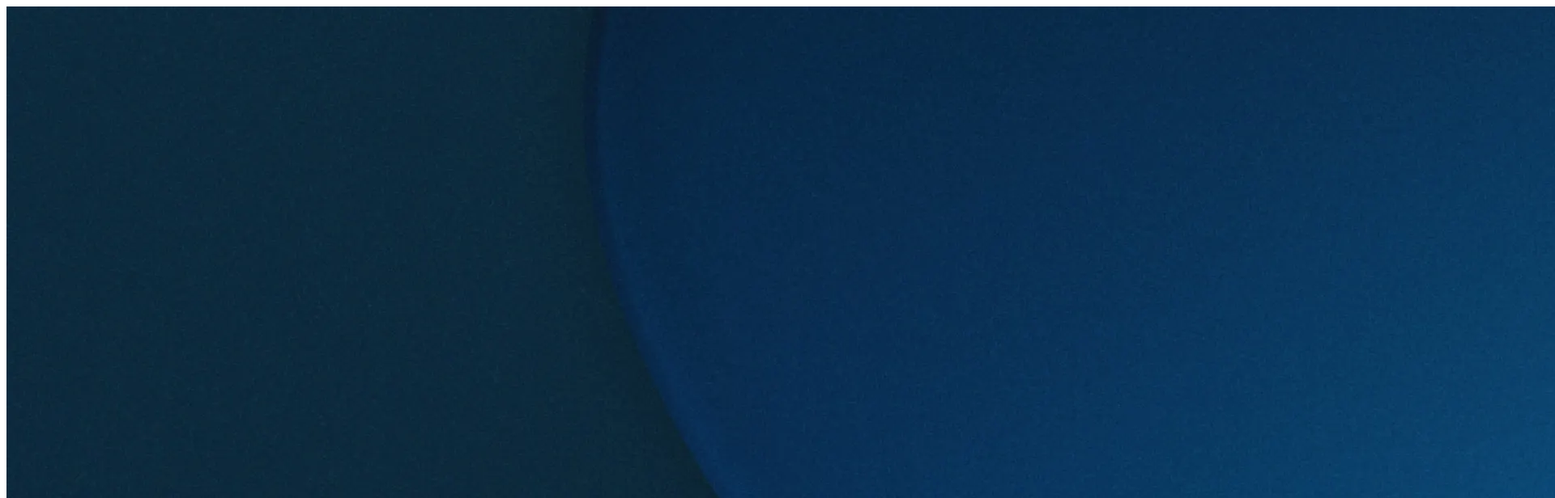
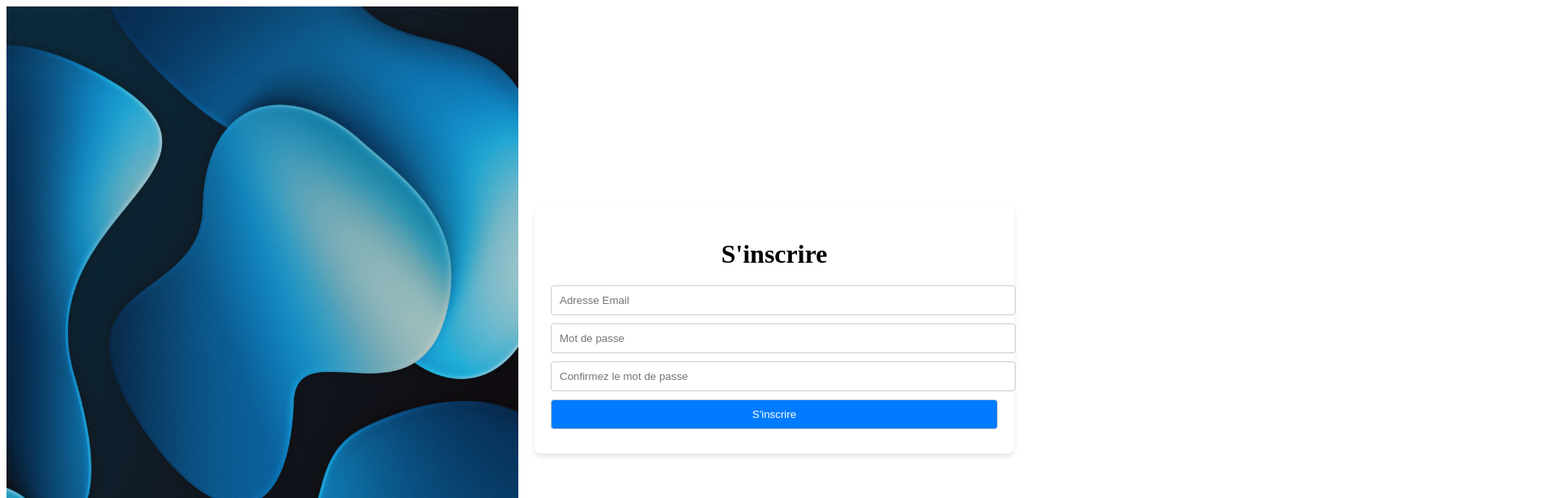
Before and after one commit to dvdfe/APP-CRUD-MERN, a React (Create React App) app in the folder frontend/: page / in a window 1280 px wide. Shown: the top 616 px of the page at 81% size, 1920 px wide, since content can reach past the window. Built offline with nearby package versions, Linux system fonts and the light colour scheme; the HTML template or start-up script is replaced by a standard one.

Commit message:
component Signup + style + requete post

```diff
--- /dev/null
+++ b/frontend/src/components/Login.js
@@ -0,0 +1,17 @@
+import React from "react";
+import "../styles/components/_login.scss"
+
+const Login = () => {
+  return (
+    <div className="login-container">
+      <form className="login-form">
+        <h1>Se connecter</h1>
+        <input type="email" placeholder="Adresse Email" />
+        <input type="password" placeholder="Mot de passe" />
+        <input type="submit" value="Se connecter" />
+      </form>
+    </div>
+  );
+};
+
+export default Login;
--- /dev/null
+++ b/frontend/src/components/Signup.js
@@ -0,0 +1,60 @@
+import React, { useState } from "react";
+import "../styles/components/_signup.scss";
+import axios from "axios";
+
+const Signup = () => {
+  const [email, setEmail] = useState("");
+  const [password, setPassword] = useState("");
+  const [confirmPassword, setConfirmPassword] = useState("");
+  const [errorMessage, setErrorMessage] = useState("")
+
+  const handleSubmit = async (e) => {
+    e.preventDefault();
+
+    if (password !== confirmPassword){
+     return  setErrorMessage("Les mots de passe ne correspondent pas")
+    }
+
+    try {
+      const response = await axios.post("http://localhost:3000/auth/signup", {
+        email,
+        password,
+        confirmPassword,
+      });
+
+      console.log(response.data);
+    } catch (error) {
+      setErrorMessage(error.response.data.message);
+    }
+  };
+
+  return (
+    <div className="signup-container">
+      <form className="signup-form" onSubmit={handleSubmit}>
+        <h1>S'inscrire</h1>
+        <input
+          type="email"
+          placeholder="Adresse Email"
+          value={email}
+          onChange={(e) => setEmail(e.target.value)}
+        />
+        <input
+          type="password"
+          placeholder="Mot de passe"
+          value={password}
+          onChange={(e) => setPassword(e.target.value)}
+        />
+        <input
+          type="password"
+          placeholder="Confirmez le mot de passe"
+          value={confirmPassword}
+          onChange={(e) => setConfirmPassword(e.target.value)}
+        />
+        {errorMessage && <div className="error-message" style={{ color: "red", paddingBottom: "5px" }}>{errorMessage}</div>}
+        <input type="submit" value="S'inscrire" />
+      </form>
+    </div>
+  );
+};
+
+export default Signup;
--- a/frontend/src/pages/LoginPage.js
+++ b/frontend/src/pages/LoginPage.js
@@ -1,26 +1,19 @@
-import React, { useEffect, useState } from "react";
+import React from "react";
+import "../styles/components/_loginPage.scss";
 import loginImage from "../assets/loginImage.webp";
+import Login from "../components/Login";
 import axios from "axios";
+import Signup from "../components/Signup";
 
 const LoginPage = () => {
-//   const handleForm = (e) => {
-//     axios.post("http://localhost:3000/auth/login");
-//   };
-
   return (
-    <div className="loginPage-container">
-      <div className="image-container">
-        <img src={loginImage} alt="Image avec texture et motif" />
+    <div className="login-page-container">
+      <div className="image-container" style={{ backgroundImage: `url(${loginImage})` }}>
       </div>
-      <form
-        className="login-form-container"
-        onSubmit={(e) => handleForm(e.target.value)}
-      >
-        <h1>Se connecter</h1>
-        <input type="text" placeholder="Adresse Email" />
-        <input type="password" placeholder="Mot de passe" />
-        <input type="submit" value="Se connecter" />
-      </form>
+      <div className="login-form-container">
+        {/* <Login /> */}
+        <Signup/>
+      </div>
     </div>
   );
 };
--- a/frontend/src/styles/_settings.scss
+++ b/frontend/src/styles/_settings.scss
@@ -5,9 +5,7 @@
 
   $font-1: "font-1", sans-serif;
 
-  $color-1: #61dafb;
-  $color-2: salmon;
-  $color-3: #282c34;
+
   $white: rgb(243, 243, 243);
 
   @mixin verticalCenter {
--- /dev/null
+++ b/frontend/src/styles/components/_login.scss
@@ -0,0 +1,43 @@
+.login-container {
+    display: flex;
+    justify-content: center;
+    align-items: center;
+    height: 100vh;
+  }
+
+  .login-form {
+    padding: 20px;
+    background-color: #ffffff;
+    border-radius: 8px;
+    box-shadow: 0px 4px 6px rgba(0, 0, 0, 0.1);
+    text-align: center;
+
+    h1 {
+      margin-bottom: 20px;
+    }
+
+    input {
+      width: 100%;
+      padding: 10px;
+      margin-bottom: 10px;
+      border: 1px solid #ccc;
+      border-radius: 4px;
+      outline: none;
+      transition: border-color 0.3s ease-in-out;
+
+      &:focus {
+        border-color: #007bff;
+      }
+    }
+
+    input[type="submit"] {
+      background-color: #007bff;
+      color: #ffffff;
+      cursor: pointer;
+      transition: background-color 0.3s ease-in-out;
+
+      &:hover {
+        background-color: #0056b3;
+      }
+    }
+  }
--- a/frontend/src/styles/components/_loginPage.scss
+++ b/frontend/src/styles/components/_loginPage.scss
@@ -1,53 +1,22 @@
-.loginPage-container {
+.login-page-container {
     display: flex;
-    align-items: center;
-    justify-content: center;
     height: 100vh;
+  }
 
   .image-container {
     flex: 1;
+    background-size: cover;
+    background-position: center;
+    display: flex;
+    justify-content: center;
+    align-items: center;
     padding: 20px;
-    }
-
-    img {
-      max-width: 100%;
-      height: auto;
-      display: block;
   }
 
   .login-form-container {
     flex: 1;
+    display: flex;
+    justify-content: center;
+    align-items: center;
     padding: 20px;
-      background-color: #f5f5f5;
-      border-radius: 5px;
-      box-shadow: 0px 0px 10px rgba(0, 0, 0, 0.2);
-      display: flex;
-      flex-direction: column;
-      align-items: center;
-
-      h1 {
-        margin-bottom: 20px;
   }
-
-      input {
-        width: 100%;
-        padding: 10px;
-        margin-bottom: 10px;
-        border: 1px solid #ccc;
-        border-radius: 5px;
-      }
-
-      input[type="submit"] {
-        background-color: #007bff;
-        color: #fff;
-        border: none;
-        cursor: pointer;
-        transition: background-color 0.3s;
-
-        &:hover {
-          background-color: #0056b3;
-        }
-      }
-
-    }
-  }
--- /dev/null
+++ b/frontend/src/styles/components/_signup.scss
@@ -0,0 +1,43 @@
+.signup-container {
+    display: flex;
+    justify-content: center;
+    align-items: center;
+    height: 100vh;
+  }
+
+  .signup-form {
+    padding: 20px;
+    background-color: #ffffff;
+    border-radius: 8px;
+    box-shadow: 0px 4px 6px rgba(0, 0, 0, 0.1);
+    text-align: center;
+
+    h1 {
+      margin-bottom: 20px;
+    }
+
+    input {
+      width: 100%;
+      padding: 10px;
+      margin-bottom: 10px;
+      border: 1px solid #ccc;
+      border-radius: 4px;
+      outline: none;
+      transition: border-color 0.3s ease-in-out;
+
+      &:focus {
+        border-color: #007bff;
+      }
+    }
+
+    input[type="submit"] {
+      background-color: #007bff;
+      color: #ffffff;
+      cursor: pointer;
+      transition: background-color 0.3s ease-in-out;
+
+      &:hover {
+        background-color: #0056b3;
+      }
+    }
+  }
--- a/frontend/src/styles/index.scss
+++ b/frontend/src/styles/index.scss
@@ -1,2 +1,4 @@
 @import "./_settings";
 @import "./components/loginPage";
+@import "./components/login";
+@import "./components/signup";
```
Also changed, not shown: 1 other file (tests, documents, lock files or other folders). Lines whose indentation alone changed are shown as unchanged.
